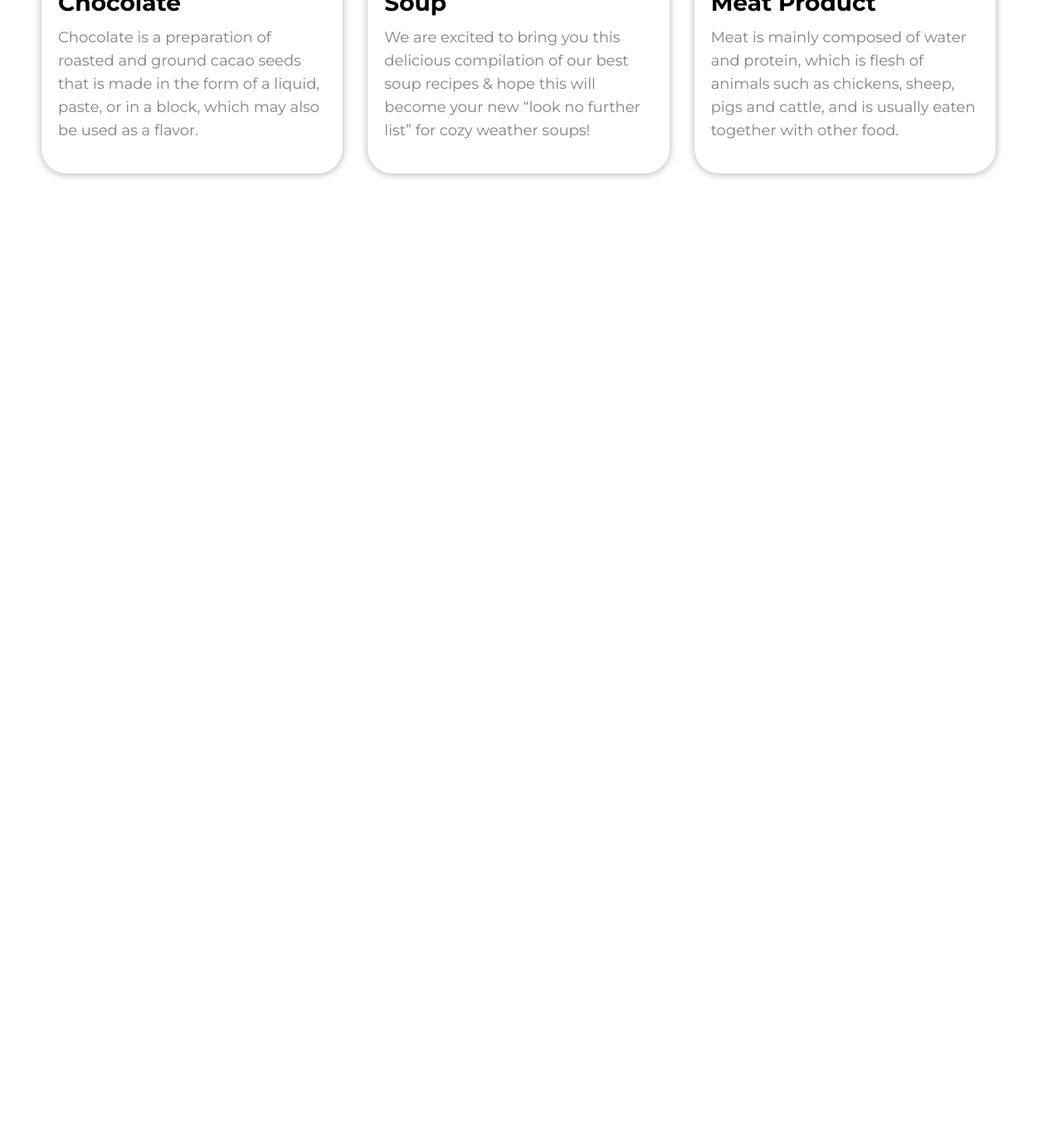
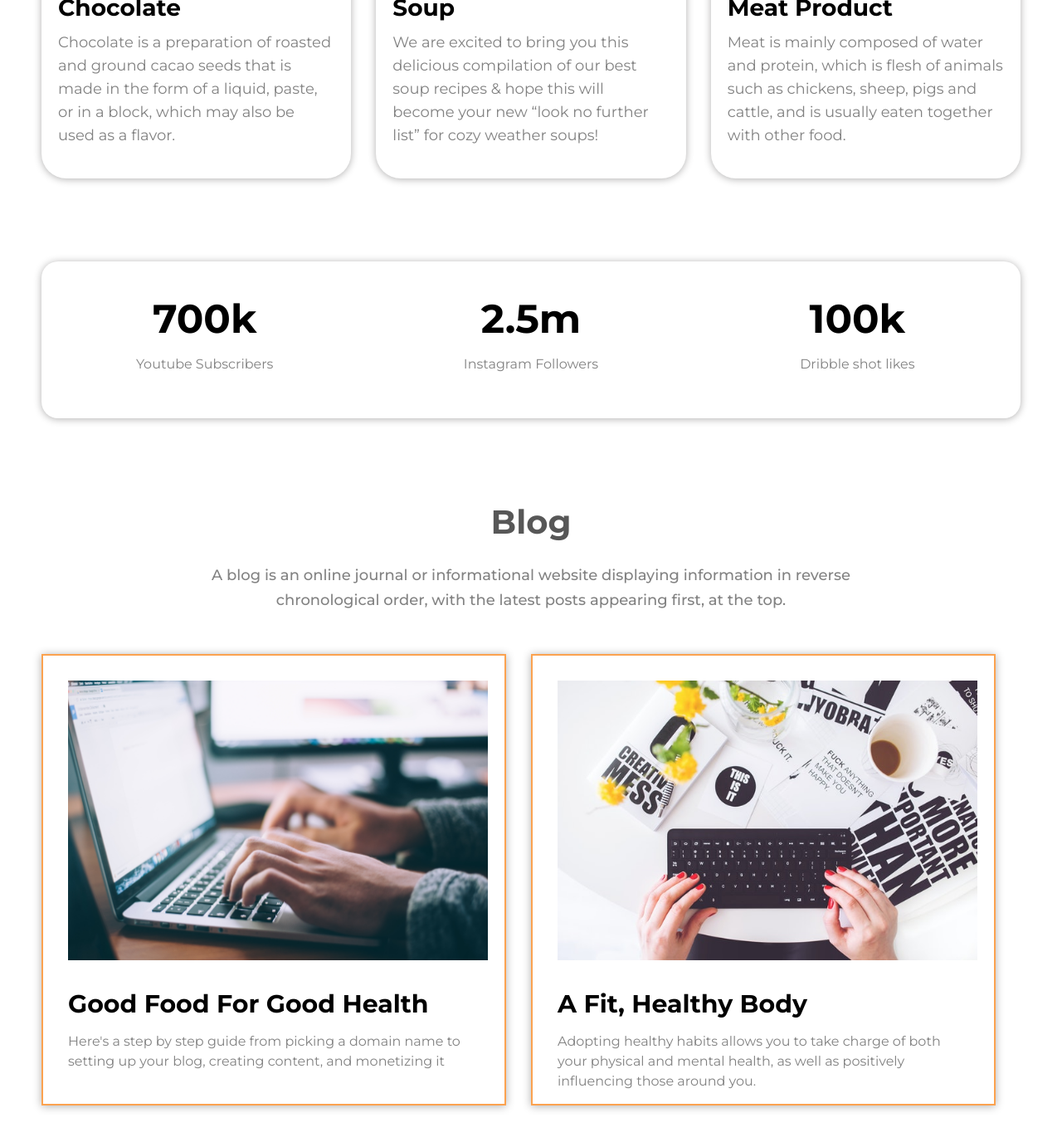
Before and after one commit to ArifurRahman32/food-website, a plain HTML site: page index.html in a window 1280 px wide. Shown: the part 1913-3289 px from the top of the page at 83% size. Before the commit the page ends 2222 px from the top, so only its background shows below. Drawn offline with Linux system fonts and the light colour scheme.

Commit message:
blog section add

```diff
--- a/css/style.css
+++ b/css/style.css
@@ -143,8 +143,76 @@ body{
     padding-bottom: 20px;
 
 }
+.extra{
+    margin-right: 0px ;
+}
 
+/* --------------counter part--------------- */
+#counter{
+    margin-bottom: 100px;
+}
+.counter-box{
+    margin: 0px 50px;
+    box-shadow: 0px 1px 10px 0px #b1b0b0;
+    display: flex;
+    border-radius: 20px;
+}
+.counter-content {
+    padding: 40px;
+    text-align: center;
+    width: 33%;
+}
+.counter-content h3{
+    font-family: 'Montserrat', sans-serif;
+    font-size: 48px;
+    font-weight: 700;
+    color: #000;
+    text-transform: capitalize;
+    margin: 0px;
+}
+.counter-content p{
+    font-family: 'Montserrat', sans-serif;
+    font-size: 16px;
+    font-weight: 400;
+    color: #828282;
+
+}
+/* --------------blog part--------------- */
+#blog{
+    margin-bottom: 100px;
+}
+.blog-content{
+    width: 50%;
+    border:2px solid #FBA24F;
+    margin-right: 30px;
+    box-shadow: 0px 1px 10px 0px #b1b0b0;
+}
+.blog-item{
+    display: flex;
+    margin:50px;
+
+}
+.blog-content img{
+    padding: 30px;
+}
+.blog-content a{
+    padding: 10px 30px;
+    text-decoration: none;
+    font-family: 'Montserrat', sans-serif;
+    font-size: 30px;
+    font-weight: 700;
+    color: #000;
+    text-transform: capitalize;
+}
+.blog-content p{
+    padding: 15px 30px;
+    font-family: 'Montserrat', sans-serif;
+    font-size: 16px;
+    font-weight: 400;
+    color: #828282;
+    margin:0px;
+    line-height: 24px;
+
+}
 /* --------------header part--------------- */
 /* --------------header part--------------- */
-/* --------------header part--------------- */
-/* --------------header part--------------- */
--- a/index.html
+++ b/index.html
@@ -59,7 +59,7 @@
         </div>
         <div class="recipe-item">
             <div class="item">
-                <img src="image/Project Cover.jpg" alt="" width=90%;>
+                <img src="image/Project Cover.jpg" alt="recipe item 1" width=90%;>
                 <div class="item-content">
                     <h3>Chocolate</h2>
                         <p>Chocolate is a preparation of roasted and ground cacao seeds that is made in the form of a liquid, paste, or in a block, which may also be used as a flavor.</p>
@@ -67,15 +67,15 @@
             </div>
 
             <div class="item">
-                <img src="image/Project Cover.png" alt="" width=90%;>
+                <img src="image/Project Cover.png" alt="recipe item 2" width=90%;>
                 <div class="item-content">
                     <h3>Soup</h2>
                         <p>We are excited to bring you this delicious compilation of our best soup recipes & hope this will become your new “look no further list” for cozy weather soups!</p>
                 </div>
             </div>
 
-            <div class="item">
-                <img src="image/Project Cover1.jpg" alt="" width=90%;>
+            <div class="item extra">
+                <img src="image/Project Cover1.jpg" alt="recipe item 3" width=90%;>
                 <div class="item-content">
                     <h3>Meat Product</h3></h2>
                         <p>Meat is mainly composed of water and protein, which is flesh of animals such as chickens, sheep, pigs and cattle, and is usually eaten together with other food.</p>
@@ -87,9 +87,55 @@
     </section>
 
     <!-- ------------------recipe part  end------------------ -->
-     <!-- ------------------About part  start------------------ -->
+     <!-- ------------------counter part  start------------------ -->
+    <section id="counter">
+        <div class="counter-box">
+            <div class="counter-content">
+                <h3>700k</h3>
+                <p>Youtube Subscribers</p>
+            </div>
+
+            <div class="counter-content">
+                <h3>2.5m</h3>
+                <p>Instagram Followers</p>
+            </div>
+
+            <div class="counter-content">
+                <h3>100k</h3>
+                <p>Dribble shot likes</p>
+            </div>
+
+        </div>
+
+    </section>
+
+
+    <!-- ------------------counter part  end------------------ -->
+     <!-- ------------------blog part  start------------------ -->
+     <section id="blog">
+        <div class="recipe-top-part">
+            <h1>Blog</h1>
+            <p>A blog  is an online journal or informational website displaying information in reverse chronological order, with the latest posts appearing first, at the top. </p>
+        </div>
+        <div class="blog-item">
+             <div class="blog-content">
+                <img src="image/glenn-carstens-peters-npxXWgQ33ZQ-unsplash.jpg" alt="blog image1" width=91%>
+                <a href="https://www.facebook.com/profile.php?id=100015689328160">Good Food for Good Health</a>
+                <p>Here's a step by step guide from picking a domain name to setting up your blog, creating content, and monetizing it</p>
+             </div>
+
+             <div class="blog-content extra">
+                <img src="image/blog item.jpg" alt="blog image2" width=91%>
+                <a href="https://www.facebook.com/profile.php?id=100015689328160">A fit, healthy body</a>
+                <p>Adopting healthy habits allows you to take charge of both your physical and mental health, as well as positively influencing those around you.</p>
+             </div>
+
+        </div>
+     </section>
+    <!-- ------------------blog part  end------------------ -->
+    <!-- ------------------About part  start------------------ -->
     <!-- ------------------About part  end------------------ -->
-     <!-- ------------------About part  start------------------ -->
+    <!-- ------------------About part  start------------------ -->
     <!-- ------------------About part  end------------------ -->
 </body>
 
```
Also changed, not shown: image/blog item.jpg (added), image/glenn-carstens-peters-npxXWgQ33ZQ-unsplash.jpg (added).
